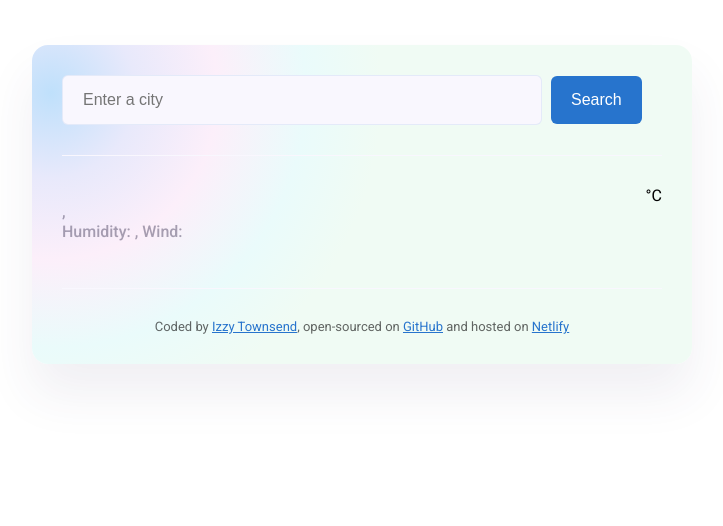
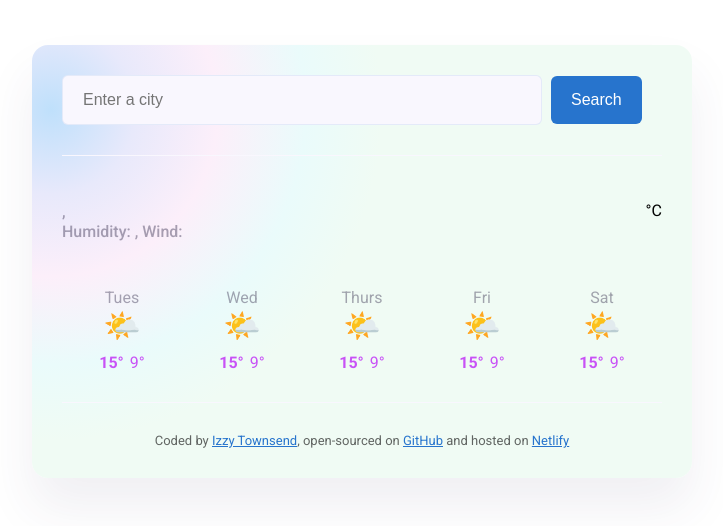
Before and after one commit to IggyTown/elementis, a plain HTML site: page index.html in a window 1280 px wide. Shown: the whole page, without its empty margins (278-1001 px from the left). Drawn offline with nearby package versions, Linux system fonts and the light colour scheme; no server answers.

Commit message:
Added in basic html and css for the forecast

```diff
--- a/index.html
+++ b/index.html
@@ -20,7 +20,7 @@
       href="https://cdnjs.cloudflare.com/ajax/libs/font-awesome/6.0.0-beta3/css/all.min.css"
     />
     <script src="https://cdn.jsdelivr.net/npm/axios@1.6.7/dist/axios.min.js"></script>
-    <title>Tempestas-App</title>
+    <title>Elementis-App</title>
   </head>
   <body>
     <div class="weather-app">
@@ -55,6 +55,58 @@
             <div class="weatehr-app-unit">°C</div>
           </div>
         </div>
+        <div class="weather-forecast">
+          <div class="weather-forecast-day">
+            <div class="weather-forecast-date">Tues</div>
+            <div class="weather-forecast-icon">🌤️</div>
+            <div class="weather-forecast-temperatures">
+              <div class="weather-forecast-temperature">
+                <strong>15°</strong>
+              </div>
+              <div class="weather-forecast-temperature">9°</div>
+            </div>
+          </div>
+          <div class="weather-forecast-day">
+            <div class="weather-forecast-date">Wed</div>
+            <div class="weather-forecast-icon">🌤️</div>
+            <div class="weather-forecast-temperatures">
+              <div class="weather-forecast-temperature">
+                <strong>15°</strong>
+              </div>
+              <div class="weather-forecast-temperature">9°</div>
+            </div>
+          </div>
+          <div class="weather-forecast-day">
+            <div class="weather-forecast-date">Thurs</div>
+            <div class="weather-forecast-icon">🌤️</div>
+            <div class="weather-forecast-temperatures">
+              <div class="weather-forecast-temperature">
+                <strong>15°</strong>
+              </div>
+              <div class="weather-forecast-temperature">9°</div>
+            </div>
+          </div>
+          <div class="weather-forecast-day">
+            <div class="weather-forecast-date">Fri</div>
+            <div class="weather-forecast-icon">🌤️</div>
+            <div class="weather-forecast-temperatures">
+              <div class="weather-forecast-temperature">
+                <strong>15°</strong>
+              </div>
+              <div class="weather-forecast-temperature">9°</div>
+            </div>
+          </div>
+          <div class="weather-forecast-day">
+            <div class="weather-forecast-date">Sat</div>
+            <div class="weather-forecast-icon">🌤️</div>
+            <div class="weather-forecast-temperatures">
+              <div class="weather-forecast-temperature">
+                <strong>15°</strong>
+              </div>
+              <div class="weather-forecast-temperature">9°</div>
+            </div>
+          </div>
+        </div>
       </main>
 
       <footer>
--- a/src/styles.css
+++ b/src/styles.css
@@ -58,8 +58,8 @@ main {
 
 .weather-app-city {
   margin: 0;
-  font-size: 38px;
-  line-height: 48px;
+  font-size: 42px;
+  line-height: 42px;
 }
 
 .weather-app-details {
@@ -75,17 +75,18 @@ main {
 
 .weather-app-temperature-container {
   display: flex;
+  margin-top: 15px;
 }
 
 .weather-app-temperature {
-  font-size: 66px;
+  font-size: 80px;
   font-weight: bold;
-  line-height: 66px;
+  line-height: 80px;
 }
 
 .weather-app-icon {
-  width: 66px;
-  height: 66px;
+  width: 80px;
+  height: 80px;
 }
 
 .material-symbols-outlined {
@@ -97,6 +98,35 @@ main {
   font-size: 28px;
 }
 
+.weather-forecast {
+  display: flex;
+  justify-content: space-around;
+  margin-top: 30px;
+}
+.weather-forecast-date {
+  text-align: center;
+  color: rgba(39, 33, 66, 0.4);
+  line-height: 20px;
+  font-size: 16px;
+}
+
+.weather-forecast-icon {
+  font-size: 30px;
+  text-align: center;
+}
+
+.weather-forecast-temperatures {
+  text-align: center;
+  color: #c852f6;
+  display: flex;
+  justify-content: center;
+  margin-top: 10px;
+}
+
+.weather-forecast-temperature {
+  padding: 0 3px;
+}
+
 footer {
   border-top: 1px solid #f9f7fe;
   padding: 30px 0 0 0;
```
